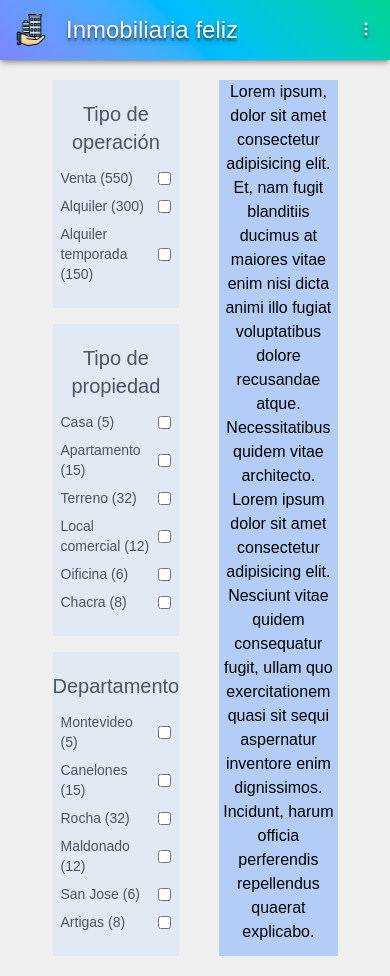
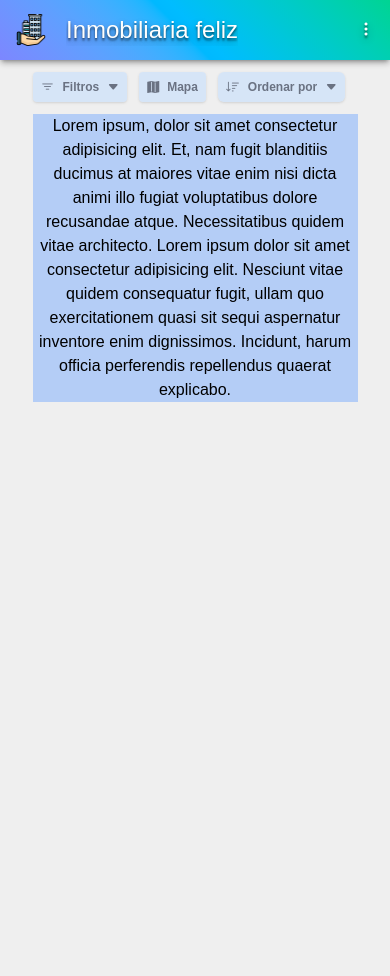
Before and after one commit to mauri1985/reactjs-project-landing, a React (Vite) app: page /listado in a window 390 px wide. After the commit the page ends 844 px from the top, so only its background shows below. Built offline with nearby package versions, Linux system fonts and the light colour scheme; a web font is replaced by a local one.

Commit message:
Se agrega filstros responsivos con botones

```diff
--- /dev/null
+++ b/src/components/Filtro/filtro.jsx
@@ -0,0 +1,53 @@
+import { React, useState } from "react";
+
+export default function Filtro({ title, options, hidden }) {
+  const [open, setOpen] = useState(false);
+  const visibles = options.slice(0, 3);
+  const extras = options.slice(3);
+
+  return (
+    <div className="bg-blue-200/30 py-5 px-2">
+      <div className="text-xl mb-2 text-gray-600 text-center">{title}</div>
+
+      <ul>
+        {visibles.map((options) => (
+          <li key={options.codigo}>
+            <label className="flex justify-between items-center gap-2 px-2 py-1 cursor-pointer hover:bg-gray-100 text-sm text-gray-600">
+              {options.descripcion} ({options.cantidad})
+              <input type="checkbox" className="accent-blue-500" />
+            </label>
+          </li>
+        ))}
+      </ul>
+
+      {/* Acordeón solo para extras */}
+      <div
+        className={`grid transition-[grid-template-rows]
+                                duration-300 ease-in-out
+                                ${
+                                  open ? "grid-rows-[1fr]" : "grid-rows-[0fr]"
+                                }`}
+      >
+        <ul className="overflow-hidden">
+          {extras.map((options) => (
+            <li key={options.codigo}>
+              <label className="flex justify-between items-center gap-2 px-2 py-1 cursor-pointer hover:bg-gray-100 text-sm text-gray-600">
+                {options.descripcion} ({options.cantidad})
+                <input type="checkbox" className="accent-blue-500" />
+              </label>
+            </li>
+          ))}
+        </ul>
+      </div>
+
+      {extras.length > 0 && (
+        <button
+          onClick={() => setOpen(!open)}
+          className="mt-2 mx-auto block text-sm text-blue-600 hover:underline"
+        >
+          {open ? "Mostrar menos" : "Más opciones"}
+        </button>
+      )}
+    </div>
+  );
+}
--- a/src/components/ListaAnuncios/ListaAnuncios.jsx
+++ b/src/components/ListaAnuncios/ListaAnuncios.jsx
@@ -1,113 +1,158 @@
 import { useState, useRef, useEffect } from "react";
 import { useSearchParams } from "react-router-dom";
+import Filtro from "../Filtro/filtro";
 
 export default function ListaAnuncios() {
+  const [isOpenFilters, setIsOpenFilters] = useState(false);
+  const [isOpenOrder, setIsOpenOrder] = useState(false);
+  const orderRef = useRef(null);
+
+  //Cerrar al hacer click afuera del ordenar por
+  useEffect(() => {
+    function handleClickOutside(e) {
+      if (orderRef.current && !orderRef.current.contains(e.target)) {
+        setIsOpenOrder(false);
+      }
+    }
+
+    document.addEventListener("mousedown", handleClickOutside);
+
+    return () => {
+      document.removeEventListener("mousedown", handleClickOutside);
+    };
+  }, []);
+
+  const toggleFilters = () => {
+    setIsOpenFilters(!isOpenFilters);
+    setIsOpenOrder(false);
+  };
+
+  const toggleOrder = () => {
+    setIsOpenOrder(!isOpenOrder);
+  };
+
+  //TODO: Obtener con un fetch
+  const tipoOperaciones = [
+    { codigo: 1, descripcion: "Venta", cantidad: 550 },
+    { codigo: 2, descripcion: "Alquiler", cantidad: 300 },
+    { codigo: 3, descripcion: "Alquiler temporada", cantidad: 150 },
+    { codigo: 4, descripcion: "Alquiler anual", cantidad: 3 },
+  ];
+
+  //TODO: Obtener con un fetch
+  const tipoPropiedades = [
+    { codigo: 1, descripcion: "Casa", cantidad: 5 },
+    { codigo: 2, descripcion: "Apartamento", cantidad: 15 },
+    { codigo: 3, descripcion: "Terreno", cantidad: 32 },
+    { codigo: 4, descripcion: "Local comercial", cantidad: 12 },
+    { codigo: 5, descripcion: "Oificina", cantidad: 6 },
+    { codigo: 6, descripcion: "Chacra", cantidad: 8 },
+  ];
+
+  //TODO: Obtener con un fetch
+  const departamento = [
+    { codigo: 1, descripcion: "Montevideo", cantidad: 5 },
+    { codigo: 2, descripcion: "Canelones", cantidad: 15 },
+    { codigo: 3, descripcion: "Rocha", cantidad: 32 },
+    { codigo: 4, descripcion: "Maldonado", cantidad: 12 },
+    { codigo: 5, descripcion: "San Jose", cantidad: 6 },
+    { codigo: 6, descripcion: "Artigas", cantidad: 8 },
+  ];
+
   const [params] = useSearchParams();
   const operacion = params.get("operacion");
 
-  const tipoOperaciones = [
-    { codOperacion: 1, descOperacion: "Venta", cantidad: 550 },
-    { codOperacion: 2, descOperacion: "Alquiler", cantidad: 300 },
-    { codOperacion: 3, descOperacion: "Alquiler temporada", cantidad: 150 },
-  ];
-
-  const tipoPropiedades = [
-    { codTipoProp: 1, descTipoProp: "Casa", cantidad: 5 },
-    { codTipoProp: 2, descTipoProp: "Apartamento", cantidad: 15 },
-    { codTipoProp: 3, descTipoProp: "Terreno", cantidad: 32 },
-    { codTipoProp: 4, descTipoProp: "Local comercial", cantidad: 12 },
-    { codTipoProp: 5, descTipoProp: "Oificina", cantidad: 6 },
-    { codTipoProp: 6, descTipoProp: "Chacra", cantidad: 8 },
-  ];
-
-  const departamento = [
-    { codDepto: 1, descDepto: "Montevideo", cantidad: 5 },
-    { codDepto: 2, descDepto: "Canelones", cantidad: 15 },
-    { codDepto: 3, descDepto: "Rocha", cantidad: 32 },
-    { codDepto: 4, descDepto: "Maldonado", cantidad: 12 },
-    { codDepto: 5, descDepto: "San Jose", cantidad: 6 },
-    { codDepto: 6, descDepto: "Artigas", cantidad: 8 },
-  ];
   return (
     <>
-      <div class="flex flex-row justify-center">
-        <div class="w-5/6">
-          <div className="flex flex-row">
-            <div class="lg:w-2/6 max-w-[300px] m-5">
-              <div className="flex flex-col gap-4 ">
-                <div className="bg-blue-200/30 py-5">
-                  <div className="text-xl mb-2 text-gray-600 text-center">
-                    Tipo de operación
+      <div id="filtros" className="flex flex-row justify-center">
+        <div className="w-5/6">
+          <div className="flex lg:hidden flex-row gap-3 items-center text-left mt-3">
+            <div className="">
+              <button
+                className="flex items-center text-gray-500 bg-blue-200/50 py-1 px-2 rounded-sm text-sm shadow-sm text-xs min-h-[30px] focus:ring-3 focus:ring-blue-300 font-bold"
+                onClick={toggleFilters}
+              >
+                <div>
+                  <i className="bi bi-filter text-sm mr-2"></i>
+                </div>
+                <div>Filtros</div>
+                <div>
+                  {isOpenFilters ? (
+                    <i className="bi bi-caret-up-fill ml-2"></i>
+                  ) : (
+                    <i className="bi bi-caret-down-fill ml-2"></i>
+                  )}
+                </div>
+              </button>
+            </div>
+            <div className="min-w-[45px]">
+              <button className="flex items-center text-gray-500 bg-blue-200/50 py-1 px-2 rounded-sm text-sm shadow-sm text-xs min-h-[30px] focus:ring-3 focus:ring-blue-300 font-bold">
+                <div>
+                  <i className="bi bi-map-fill mr-2"></i>
+                </div>
+                <div>Mapa</div>
+              </button>
+            </div>
+            <div ref={orderRef}>
+              <button
+                className="flex items-center text-gray-500 bg-blue-200/50 py-1 px-2 rounded-md text-sm shadow-sm text-xs min-h-[30px] focus:ring-3 focus:ring-blue-300 font-bold"
+                onClick={toggleOrder}
+              >
+                <div>
+                  <i className="bi bi-sort-down text-sm mr-2"></i>
+                </div>
+                <div>Ordenar por</div>
+                <div>
+                  {isOpenOrder ? (
+                    <i className="bi bi-caret-up-fill ml-2"></i>
+                  ) : (
+                    <i className="bi bi-caret-down-fill ml-2"></i>
+                  )}
+                </div>
+              </button>
+              {isOpenOrder ? (
+                <div className="absolute animate-fade-down text-md text-gray-500 bg-white z-50 shadow-md">
+                  <div className="flex flex-col">
+                    <button
+                      className="text-left p-2 border-t-2 border-l-2 border-r-2 border-gray-400/50"
+                      onClick={toggleOrder}
+                    >
+                      <i className="bi bi-sort-numeric-down mr-3"></i>Menor
+                      precio
+                    </button>
+                    <button
+                      className="text-left p-2 border-2 border-gray-400/50"
+                      onClick={toggleOrder}
+                    >
+                      <i className="bi bi-sort-numeric-down-alt mr-3"></i>Mayor
+                      precio
+                    </button>
                   </div>
-                  <ul>
-                    {tipoOperaciones.map((tipoOperacion) => (
-                      <li>
-                        <label
-                          key={tipoOperacion.descOperacion}
-                          className="flex justify-between items-center gap-2 lg:px-4 lg:py-2 px-2 py-1 cursor-pointer hover:bg-gray-100 text-sm text-gray-600"
-                        >
-                          {tipoOperacion.descOperacion} (
-                          {tipoOperacion.cantidad})
-                          <input
-                            type="checkbox"
-                            // checked={selected.includes(option)}
-                            // onChange={() => toggleOption(option)}
-                            className="accent-blue-500"
-                          />
-                        </label>
-                      </li>
-                    ))}
-                  </ul>
                 </div>
-                <div className="bg-blue-200/30 py-5">
-                  <div className="text-xl mb-2 text-gray-600 text-center">
-                    Tipo de propiedad
-                  </div>
-                  <ul>
-                    {tipoPropiedades.map((tipoProp) => (
-                      <li>
-                        <label
-                          key={tipoProp.descTipoProp}
-                          className="flex justify-between items-center gap-2 lg:px-4 lg:py-2 px-2 py-1 cursor-pointer hover:bg-gray-100 text-sm text-gray-600"
-                        >
-                          {tipoProp.descTipoProp} ({tipoProp.cantidad})
-                          <input
-                            type="checkbox"
-                            // checked={selected.includes(option)}
-                            // onChange={() => toggleOption(option)}
-                            className="accent-blue-500"
-                          />
-                        </label>
-                      </li>
-                    ))}
-                  </ul>
-                </div>
-                <div className="bg-blue-200/30 py-5">
-                  <div className="text-xl mb-2 text-gray-600 text-center">
-                    Departamento
-                  </div>
-                  <ul>
-                    {departamento.map((depto) => (
-                      <li>
-                        <label
-                          key={depto.descDepto}
-                          className="flex justify-between items-center gap-2 lg:px-4 lg:py-2 px-2 py-1 cursor-pointer hover:bg-gray-100 text-sm text-gray-600"
-                        >
-                          {depto.descDepto} ({depto.cantidad})
-                          <input
-                            type="checkbox"
-                            // checked={selected.includes(option)}
-                            // onChange={() => toggleOption(option)}
-                            className="accent-blue-500"
-                          />
-                        </label>
-                      </li>
-                    ))}
-                  </ul>
-                </div>
+              ) : (
+                <></>
+              )}
+            </div>
+          </div>
+          <div className="flex lg:flex-row flex-col lg:m-3 gap-3">
+            <div
+              className={`lg:w-2/6 max-w-[400px]
+              lg:block
+              ${isOpenFilters ? "block animate-fade-down" : "hidden"}
+              lg:animate-none`}
+            >
+              <div className="flex flex-col gap-4">
+                <Filtro
+                  title="Tipo de operación"
+                  options={tipoOperaciones}
+                  hidden="hidden"
+                />
+                <Filtro title="Tipo de propiedad" options={tipoPropiedades} />
+                <Filtro title="Departamentos" options={departamento} />
               </div>
             </div>
-            <div class="w-full bg-blue-500/30 text-center m-5 ">
+
+            <div className="lg:w-full bg-blue-500/30 text-center mt-3 lg:mt-0">
               Lorem ipsum, dolor sit amet consectetur adipisicing elit. Et, nam
               fugit blanditiis ducimus at maiores vitae enim nisi dicta animi
               illo fugiat voluptatibus dolore recusandae atque. Necessitatibus
--- a/src/components/MultiSelect/MultiSelect.jsx
+++ b/src/components/MultiSelect/MultiSelect.jsx
@@ -21,7 +21,7 @@ export default function MultiSelect({ label, options, rounded }) {
       ? selected.join(", ")
       : `${selected.slice(0, 2).join(", ")} +${selected.length - 2}`;
 
-  // 👉 Cerrar al hacer click afuera
+  // Cerrar al hacer click afuera
   useEffect(() => {
     function handleClickOutside(event) {
       if (
--- a/src/components/navbar/navbar.jsx
+++ b/src/components/navbar/navbar.jsx
@@ -195,15 +195,15 @@ const Navbar = () => {
         <ul className="flex flex-col px-4 py-2 text-white">
           {navbarLinks.map((link) => (
             <li key={link.id} className="py-2 text-center ">
-              <a
+              <NavLink
                 className="hover:text-gray-500 text-shadow-lg/30"
-                href={link.link}
+                to={link.to}
                 onClick={() => {
                   setIsOpen(false);
                 }}
               >
                 {link.title}
-              </a>
+              </NavLink>
             </li>
           ))}
         </ul>
```
